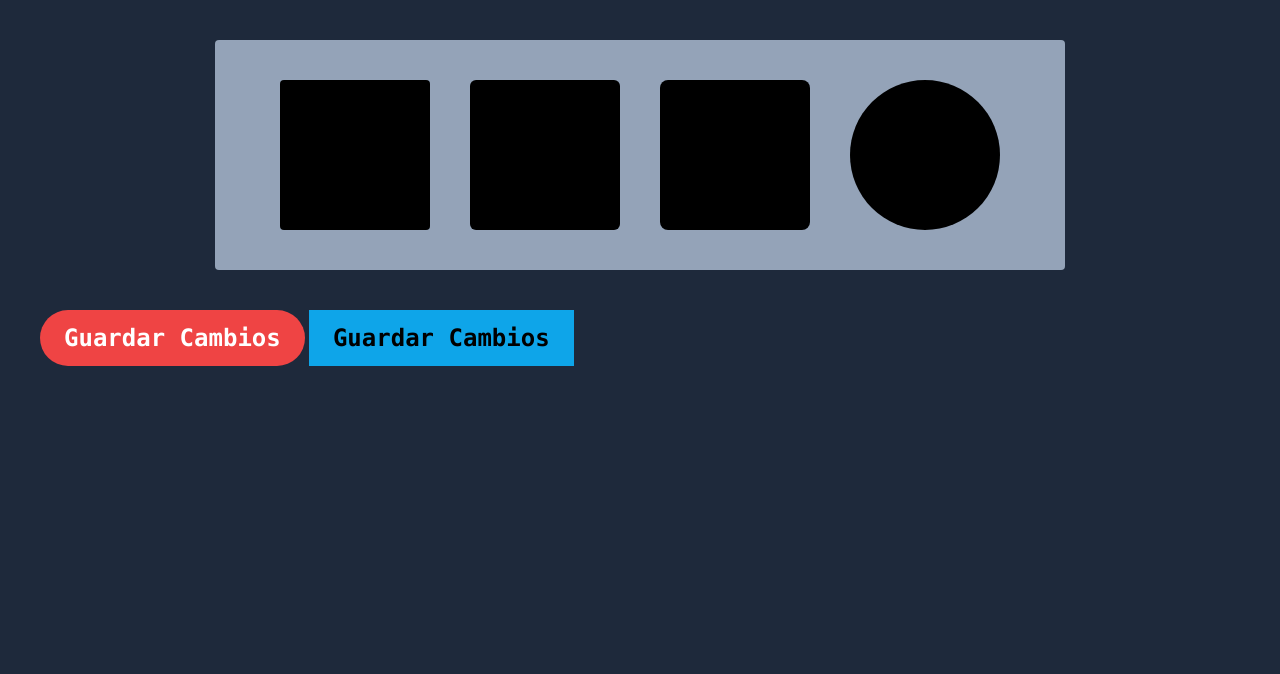
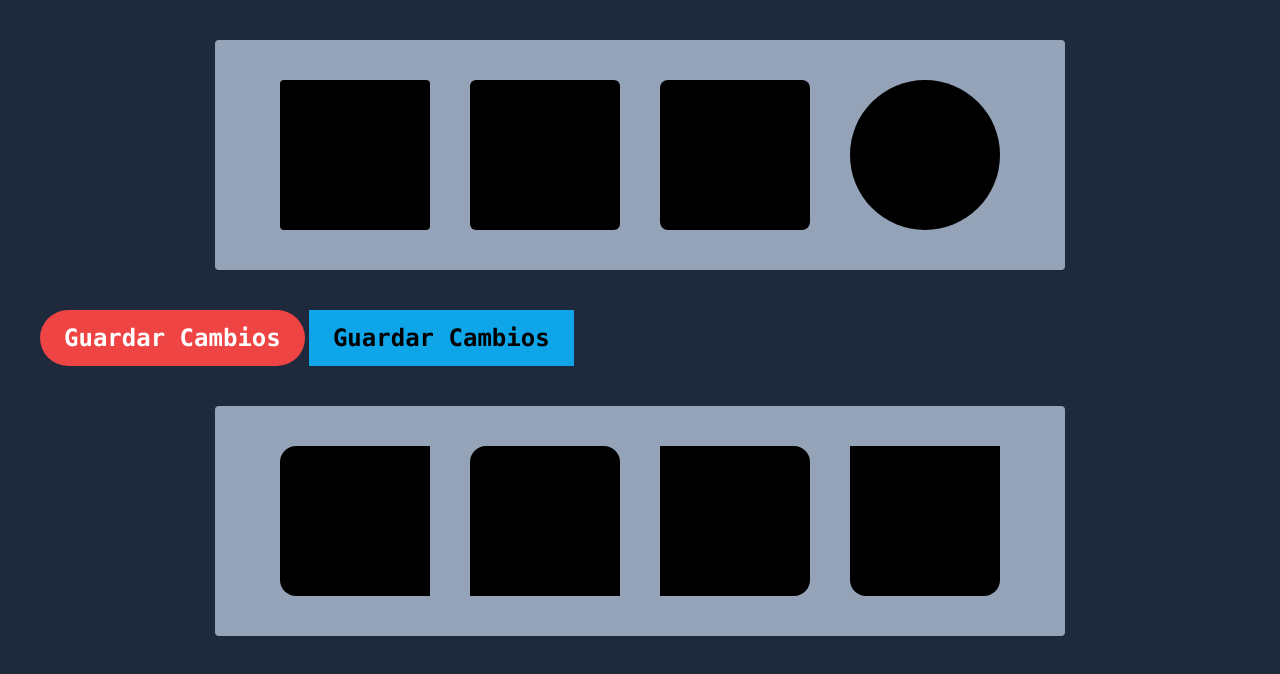
Before and after one commit to dgutierrez21/Learning-Tailwind-CSS, a website: page src/11-Borders/01-border-radius/index.html in a window 1280 px wide. Drawn offline with nearby package versions, Linux system fonts and the light colour scheme; files that its build step writes are made by us from their sources.

Commit message:
Redondear los lados por separado

```diff
--- a/src/11-Borders/01-border-radius/border-radius.txt
+++ b/src/11-Borders/01-border-radius/border-radius.txt
@@ -30,3 +30,8 @@ Utilice rounded-none para quitar un radio de borde existente de un elemento.
 Esto se usa más comúnmente para eliminar un radio de borde que se aplicó en un punto de interrupción más pequeño.
 
 ...
+
+Redondear los lados por separado
+Usa rounded-{t|r|b|l}{-size?} solo un lado de un elemento.
+
+...
--- a/src/11-Borders/01-border-radius/index.html
+++ b/src/11-Borders/01-border-radius/index.html
@@ -27,5 +27,13 @@
     >
       Guardar Cambios
     </button>
+    <div
+      class="flex justify-center w-[850px] p-10 bg-slate-400 mx-auto gap-10 rounded"
+    >
+      <div class="w-[150px] h-[150px] bg-black rounded-l-2xl"></div>
+      <div class="w-[150px] h-[150px] bg-black rounded-t-2xl"></div>
+      <div class="w-[150px] h-[150px] bg-black rounded-r-2xl"></div>
+      <div class="w-[150px] h-[150px] bg-black rounded-b-2xl"></div>
+    </div>
   </body>
 </html>
```
